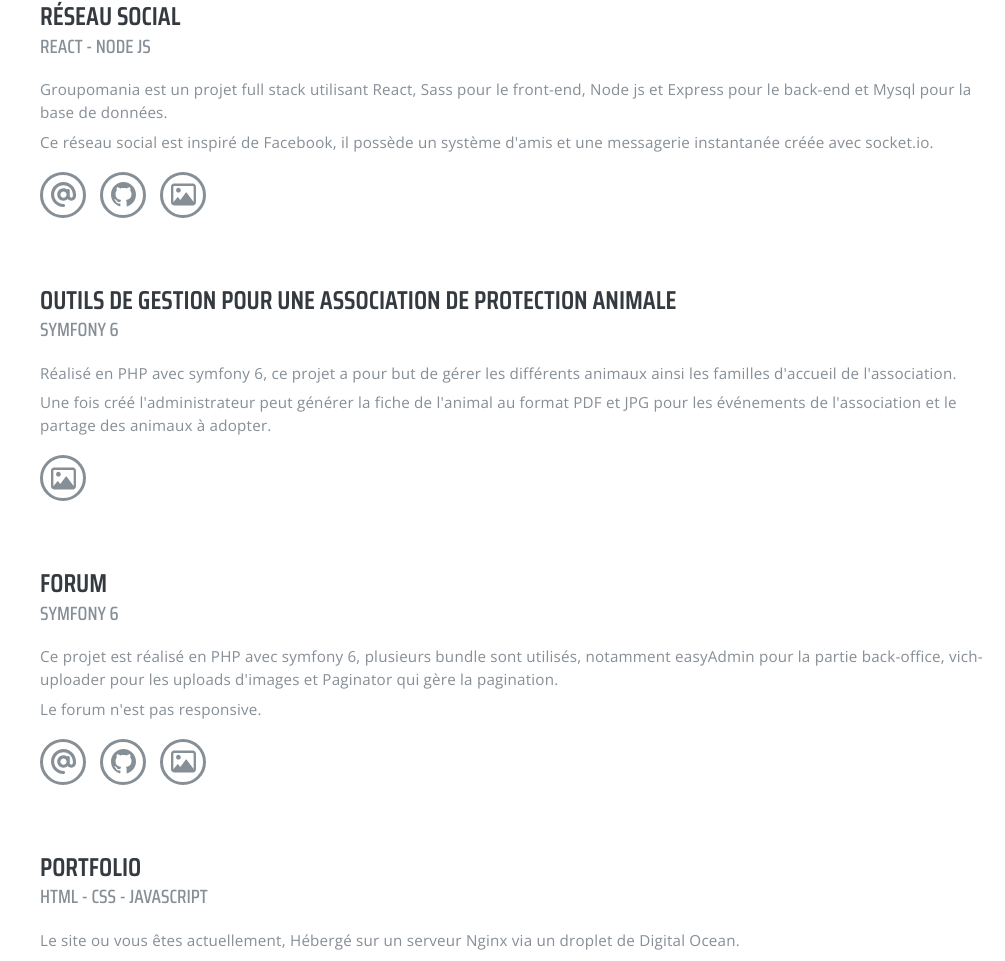
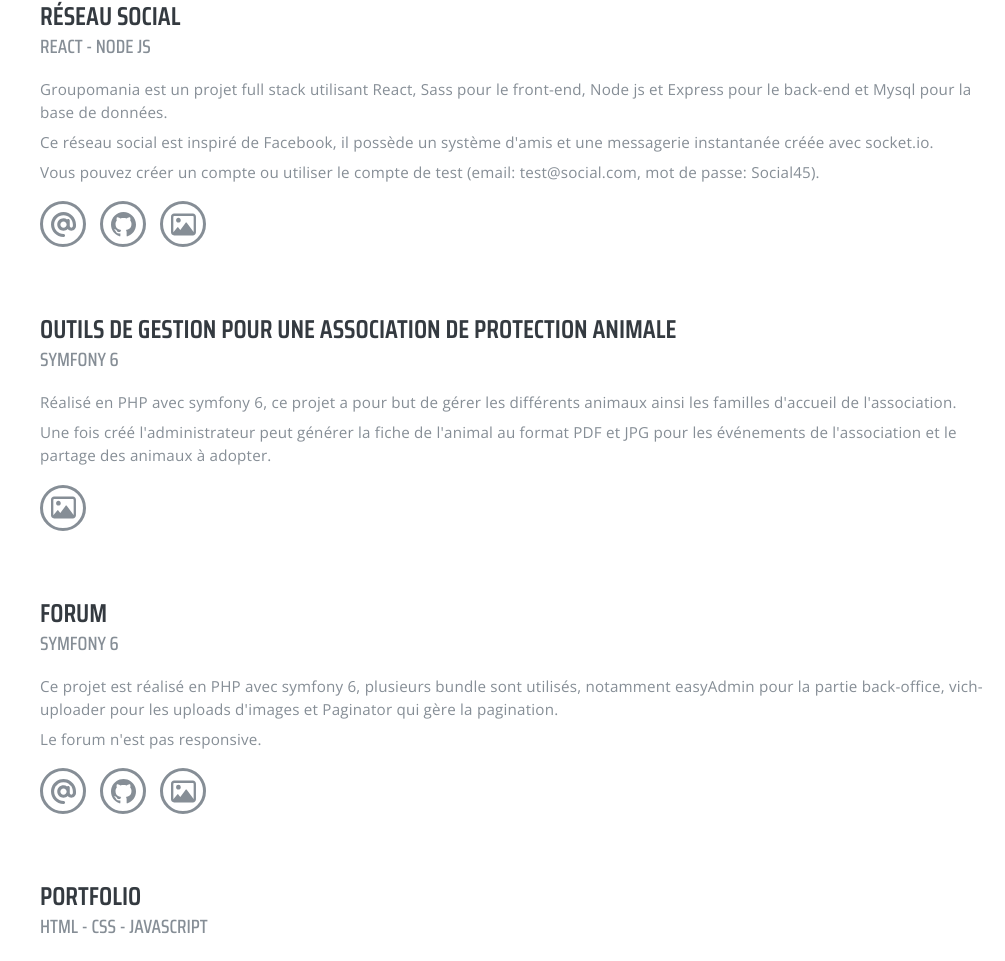
Before and after one commit to julabina/basic-portfolio, a website: page index.html in a window 1280 px wide. Shown: the part 993-1954 px from the top of the page, without its empty margins (275-1280 px from the left). Drawn offline with nearby package versions, Linux system fonts and the light colour scheme.

Commit message:
add social test account

```diff
--- a/index.html
+++ b/index.html
@@ -46,6 +46,7 @@
                     <div class="portfolio__content__project__para">
                         <p>Groupomania est un projet full stack utilisant React, Sass pour le front-end, Node js et Express pour le back-end et Mysql pour la base de données.</p>
                         <p>Ce réseau social est inspiré de Facebook, il possède un système d'amis et une messagerie instantanée créée avec socket.io.</p>
+                        <p>Vous pouvez créer un compte ou utiliser le compte de test (email: test@social.com, mot de passe: Social45).</p>
                     </div>
                     <div class="portfolio__content__project__optionsCont">
                         <a target="_blank" rel="noopener" href="https://www.social.julienlenfume.com"><div class="portfolio__content__project__optionsCont__option">
```
